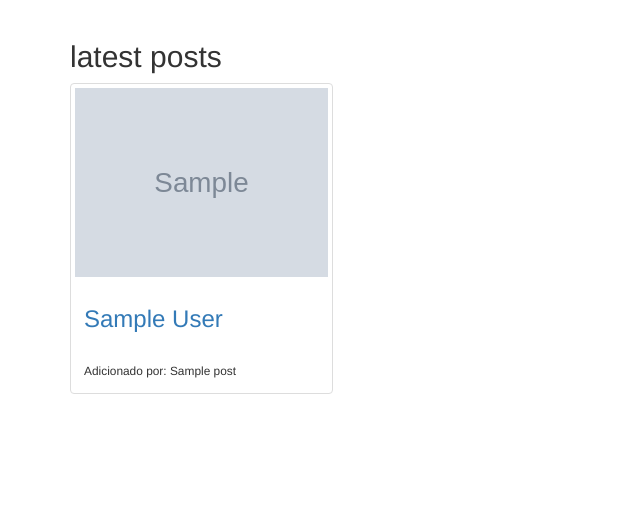
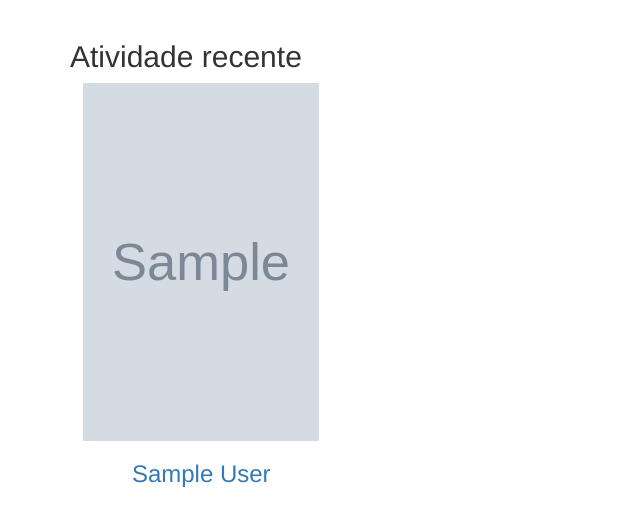
Before and after one commit to allansp9/projeto-blog, a CodeIgniter app: page /database/posts in a window 1280 px wide. Shown: the part 52-578 px from the top of the page, without its empty margins (0-640 px from the left). Run offline with CodeIgniter, Linux system fonts and the light colour scheme; tables that the repository leaves empty or names only in its code hold one stand-in row (values such as "Sample post"); grey boxes marked "Sample" are stand-in pictures; some libraries are stand-ins or nearby versions.

Commit message:
alteracoes de design na pagina do filme

```diff
--- a/application/controllers/Categories.php
+++ b/application/controllers/Categories.php
@@ -46,7 +46,7 @@
             if($this->session->userdata('user_id') != $this->category_model->get_category($id)->user_id){
 				redirect('posts');
 			}
-            $data['title'] = $this->category_model->get_category($id)->name;
+            $data['title'] = $this->category_model->get_category($id)->list_name;
 
             $data['posts'] = $this->post_model->get_posts_by_category($id);
 
--- a/application/controllers/Posts.php
+++ b/application/controllers/Posts.php
@@ -2,7 +2,7 @@
 	class Posts extends CI_Controller{
 		public function index(){
 
-			$data['title'] = 'latest posts';
+			$data['title'] = 'Atividade recente';
 			// $data['categories'] = $this->post_model->get_categories(FALSE);
 			$data['posts'] = $this->post_model->get_posts(FALSE);
 
@@ -32,7 +32,7 @@
 
 			}
 			$user_id = $this->session->userdata('user_id');
-		    $data['title'] = 'create post';
+		    $data['title'] = 'Adicionar filme';
 
 		    $data['categories'] = $this->post_model->get_categories($user_id);
 
@@ -49,8 +49,8 @@
 		    	$config['upload_path'] = './assets/images/posts';
 		    	$config['allowed_types'] = 'gif|jpg|png';
 		    	$config['max_size'] = '2048';
-		    	$config['max_width'] = '2000';
-		    	$config['max_height'] = '2000';
+		    	$config['max_width'] = '3000';
+		    	$config['max_height'] = '3000';
 
 		    	$this->load->library('upload', $config);
 
@@ -63,7 +63,7 @@
 		    	}
 
 		        $this->post_model->create_post($post_image);
-		        $this->session->set_flashdata('post_created', 'Post feito com sucesso!');
+		        $this->session->set_flashdata('post_created', 'Filme adicionado com sucesso!');
 
 		        redirect('posts');
 		    }
@@ -88,14 +88,14 @@
 				redirect('users/login');
 
 			}
-			$user_id = $this->session->userdata('user_id');
+
 			$data['post'] = $this->post_model->get_posts($slug);
 
-		   if($this->session->userdata('user_id') != $this->category_model->get_categories($user_id)['user_id']){ //se o usuario tentando editar um post não for o mesmo que o criou
+		   if($this->session->userdata('user_id') != $this->post_model->get_posts($slug)['user_id']){ //se o usuario tentando editar um post não for o mesmo que o criou
 		   		redirect('posts');
 		   }
 
-		   $data['categories'] = $this->post_model->get_categories($user_id);
+		   $data['categories'] = $this->post_model->get_categories(FALSE);
 
 		    if(empty($data['post'])){
 		        show_404();
@@ -114,7 +114,7 @@
 			}
 
 		    $this->post_model->update_post();
-		    $this->session->set_flashdata('post_updated', 'Post atualizado com sucesso!');
+		    $this->session->set_flashdata('post_updated', 'Filme atualizado com sucesso!');
 
 		    redirect('posts');
 		}
--- a/application/models/Category_model.php
+++ b/application/models/Category_model.php
@@ -12,8 +12,8 @@
             return $this->db->insert('categories', $data);
         }
         public function get_categories($user_id){
-            $this->db->order_by('name');
-            $query = $this->db->get_where('categories', array('user_id' => $user_id,));
+            $this->db->order_by('list_name');
+            $query = $this->db->get_where('categories', array('user_id' => $user_id));
             return $query->result_array();
         }
 
--- a/application/views/categories/index.php
+++ b/application/views/categories/index.php
@@ -1,7 +1,7 @@
 <h2><?= $title; ?></h2>
 <ul class="list-group">
     <?php foreach($categories as $category) : ?>
-        <li class="list-group-item"><a href="<?php echo site_url('/categories/posts/'.$category['id']); ?>"><?php echo $category['name']; ?></a>
+        <li class="list-group-item"><a href="<?php echo site_url('/categories/posts/'.$category['id']); ?>"><?php echo $category['list_name']; ?></a>
         <form class="cat-delete" action="categories/delete/<?php echo $category['id']; ?>" metho="POST">
 
             <input type="submit" class="btn-link text-danger" value="[X]"/>
--- a/application/views/posts/edit.php
+++ b/application/views/posts/edit.php
@@ -18,5 +18,10 @@
       <?php endforeach; ?>
     </select>
   </div>
+  <div class="form-group">
+    <label>Enviar Imagem</label>
+    <input type="file" name="userfile" size="20">
+
+  </div>
   <button type="submit" class="btn btn-default">Salvar</button>
 </form>
--- a/application/views/posts/index.php
+++ b/application/views/posts/index.php
@@ -2,12 +2,16 @@
 <div class="row">
     <?php foreach($posts as $post) : ?>
         <div class="col-md-3">
-            <div class="thumbnail">
-                <img class="post-thumb" src="<?php echo site_url(); ?>assets/images/posts/<?php echo $post['post_image']; ?>" alt="<?php echo $post['title']; ?>">
-                <div class="caption">
-                    <a href="<?php echo site_url('/posts/'.$post['slug']); ?>"><h3><?php echo $post['title']; ?></h3></a><br>
-                    <small>Adicionado por: <?php echo $post['name']; ?></small>
-                </div>
+            <div class="text-center">
+                <a href="<?php echo site_url('/posts/'.$post['slug']); ?>">
+                    <img class="post-thumb" src="<?php echo site_url(); ?>assets/images/posts/<?php echo $post['post_image']; ?>" alt="<?php echo $post['title']; ?>">
+                    <div class="caption">
+                        <h3><?php echo $post['title']; ?></h3><br>
+                    </div>
+                </a>
+
+
+
             </div>
         </div>
 
--- a/assets/css/style.css
+++ b/assets/css/style.css
@@ -6,8 +6,9 @@
 }
 
 .post-thumb{
-    width:100%;
-    height: auto;
+    width:236px;
+    height: 358px;
+    margin:auto;
 }
 
 .footer{
@@ -17,3 +18,8 @@
 .cat-delete{
     display:inline;
 }
+
+.poster{
+    max-width:472px;
+    max-height:716px;
+}
```
Also changed, not shown: application/views/posts/view.php (+9 -3 lines), assets/images/posts/4898b78d69d34c692e08a0173f7184e9.jpg (added), assets/images/posts/7c00110c43252b1c945d7e7ae39f839d.jpg (added).
